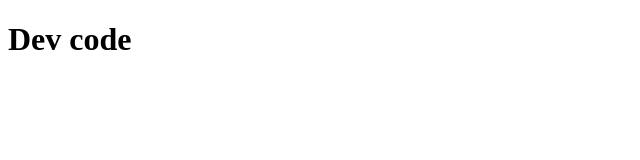
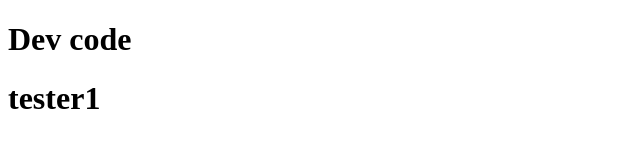
Before and after one commit to karthik03022004/git_init, a plain HTML site: page index.html in a window 1280 px wide. Shown: the whole page, without its empty margins (0-640 px from the left). Drawn offline with Linux system fonts and the light colour scheme.

Commit message:
added by tester

```diff
--- a/index.html
+++ b/index.html
@@ -7,5 +7,6 @@
 </head>
 <body>
     <h1>Dev code</h1>
+    <h1>tester1</h1>
 </body>
 </html>
```
